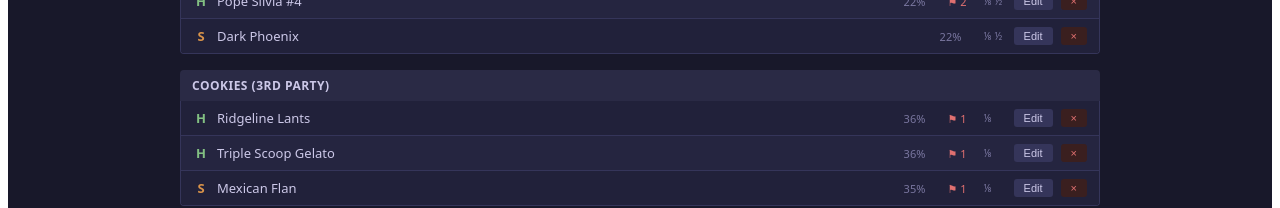
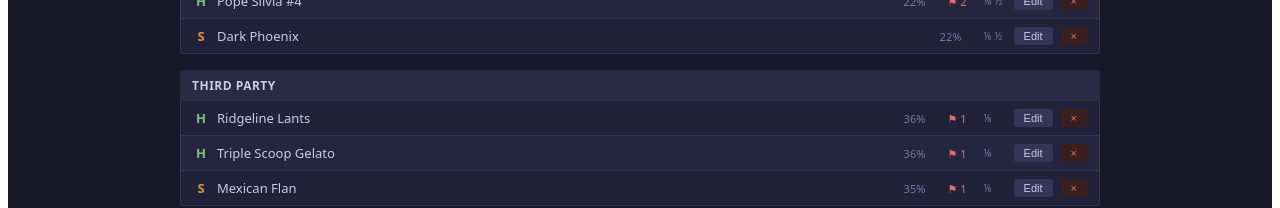
Before and after one commit to uzie-debug/Menu-Managerv2, a React (Vite) app: page / in a window 1280 px wide. Shown: the part 928-1136 px from the top of the page. Built offline with nearby package versions, Linux system fonts and the light colour scheme.

Commit message:
Update App.jsx

```diff
--- a/src/App.jsx
+++ b/src/App.jsx
@@ -29,8 +29,8 @@ const TIER_CFG = {
     halvesPrice: '$30 each · 2 for $55'
   },
   cookies: {
-    label: 'Cookies (3rd party)',
-    eighthsHeader: 'COOKIES BRAND · 3.5g · third-party',
+    label: 'Third Party',
+    eighthsHeader: 'THIRD PARTY · 3.5g · third-party',
     eighthsPrice: '$36 each',
     halvesHeader: null,
     halvesPrice: null
```
